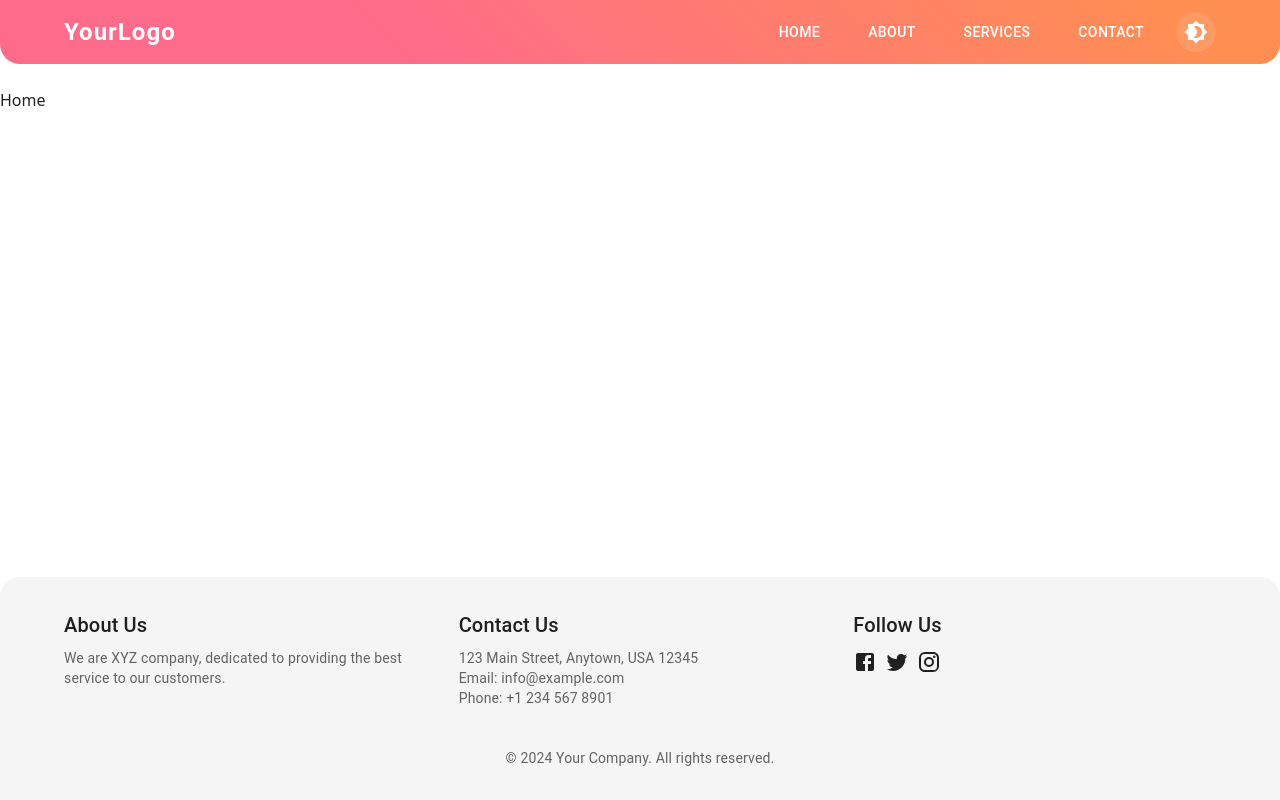
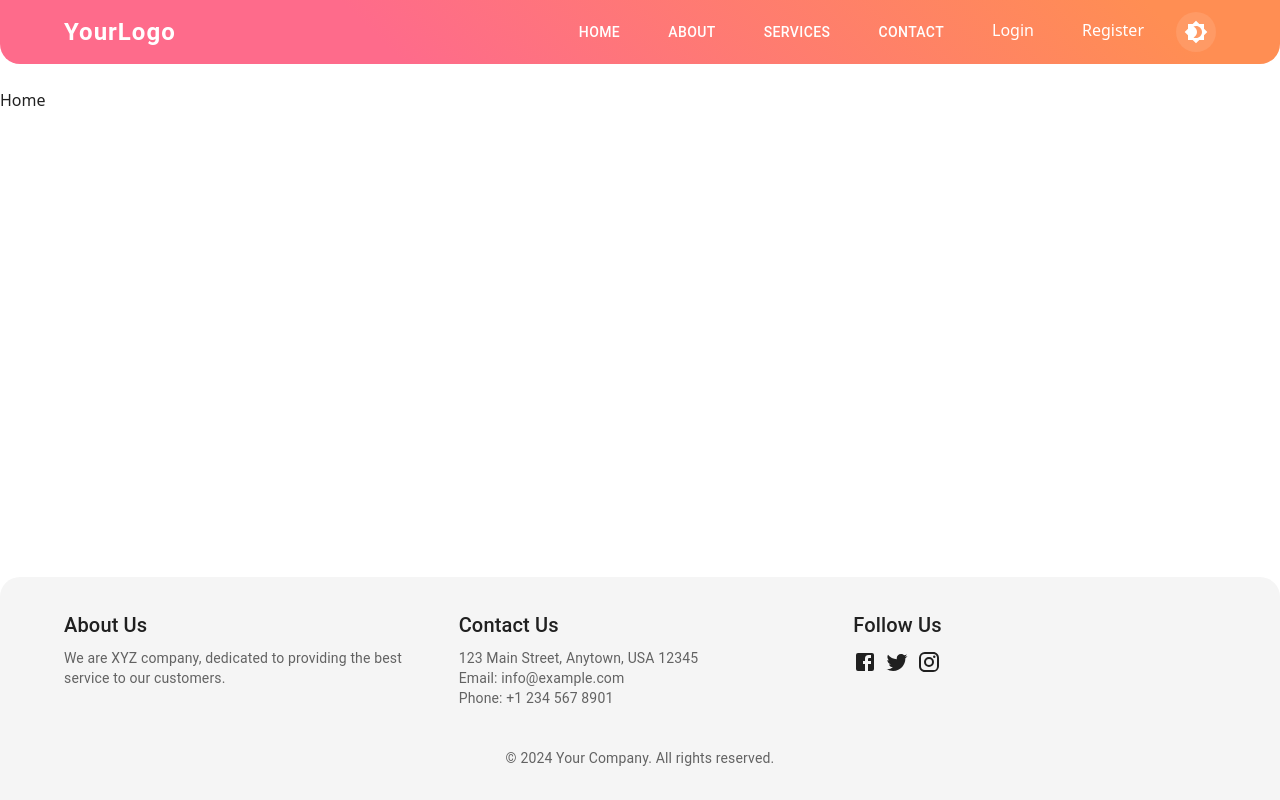
Before and after one commit to vanshika1307/Volunteer-Community-Platform---minihiton, a React (Vite) app in the folder frontend/: page / in a window 1280 px wide. Built offline with nearby package versions, Linux system fonts and the light colour scheme.

Commit message:
heade rmgerge

```diff
--- a/frontend/src/components/Header.jsx
+++ b/frontend/src/components/Header.jsx
@@ -1,12 +1,23 @@
-import React from 'react';
-import { motion } from 'framer-motion';
-import { AppBar, Toolbar, Typography, Button, IconButton, useTheme, Container } from '@mui/material';
-import { Brightness4, Brightness7 } from '@mui/icons-material';
-import { ColorModeContext } from '../utils/ColorModeProvider';
+import React from "react";
+import { motion } from "framer-motion";
+import {
+  AppBar,
+  Toolbar,
+  Typography,
+  Button,
+  IconButton,
+  useTheme,
+  Container,
+  useMediaQuery,
+  Link,
+} from "@mui/material";
+import { Brightness4, Brightness7 } from "@mui/icons-material";
+import { ColorModeContext } from "../utils/ColorModeProvider";
 
 const Header = () => {
   const theme = useTheme();
   const colorMode = React.useContext(ColorModeContext);
+  const isMobile = useMediaQuery(theme.breakpoints.down("sm"));
 
   const headerVariants = {
     hidden: { y: -100, opacity: 0 },
@@ -17,9 +28,9 @@ const Header = () => {
         type: "spring",
         stiffness: 50,
         damping: 20,
-        duration: 0.8
-      }
-    }
+        duration: 0.8,
+      },
+    },
   };
 
   const itemVariants = {
@@ -31,65 +42,107 @@ const Header = () => {
         type: "spring",
         stiffness: 100,
         damping: 10,
-        duration: 0.5
-      }
-    }
+        duration: 0.5,
+      },
+    },
   };
 
   return (
-    <motion.div
-      initial="hidden"
-      animate="visible"
-      variants={headerVariants}
-    >
+    <motion.div initial="hidden" animate="visible" variants={headerVariants}>
       <AppBar
         position="static"
         elevation={0}
         sx={{
-          background: theme.palette.mode === 'dark'
-            ? 'linear-gradient(45deg, #2A3EB1 30%, #4527A0 90%)'
-            : 'linear-gradient(45deg, #FE6B8B 30%, #FF8E53 90%)',
-          borderRadius: '0 0 20px 20px',
+          background:
+            theme.palette.mode === "dark"
+              ? "linear-gradient(45deg, #2A3EB1 30%, #4527A0 90%)"
+              : "linear-gradient(45deg, #FE6B8B 30%, #FF8E53 90%)",
+          borderRadius: "0 0 20px 20px",
         }}
       >
         <Container maxWidth="lg">
           <Toolbar disableGutters sx={{ py: 1 }}>
             <motion.div variants={itemVariants} style={{ flexGrow: 1 }}>
-              <Typography variant="h5" component="div" sx={{ fontWeight: 'bold', letterSpacing: 1 }}>
+              <Typography
+                variant="h5"
+                component="div"
+                sx={{ fontWeight: "bold", letterSpacing: 1 }}
+              >
                 YourLogo
               </Typography>
             </motion.div>
-            <motion.nav variants={itemVariants}>
-              {['Home', 'About', 'Services', 'Contact'].map((item) => (
+            <motion.nav
+              variants={itemVariants}
+              sx={{ display: "flex", alignItems: "center" }}
+            >
+              {["Home", "About", "Services", "Contact"].map((item) => (
                 <Button
                   key={item}
                   color="inherit"
                   sx={{
                     ml: 2,
-                    borderRadius: '20px',
+                    borderRadius: "20px",
                     px: 2,
-                    '&:hover': {
-                      backgroundColor: 'rgba(255, 255, 255, 0.1)',
-                    }
+                    "&:hover": {
+                      backgroundColor: "rgba(255, 255, 255, 0.1)",
+                    },
                   }}
                 >
                   {item}
                 </Button>
               ))}
+              {!isMobile && (
+                <>
+                  <Link
+                    href="/login"
+                    color="inherit"
+                    underline="none"
+                    sx={{
+                      ml: 2,
+                      borderRadius: "20px",
+                      px: 2,
+                      "&:hover": {
+                        backgroundColor: "rgba(255, 255, 255, 0.1)",
+                      },
+                    }}
+                  >
+                    Login
+                  </Link>
+                  <Link
+                    href="/register"
+                    color="inherit"
+                    underline="none"
+                    sx={{
+                      ml: 2,
+                      borderRadius: "20px",
+                      px: 2,
+                      "&:hover": {
+                        backgroundColor: "rgba(255, 255, 255, 0.1)",
+                      },
+                    }}
+                  >
+                    Register
+                  </Link>
+                </>
+              )}
             </motion.nav>
             <motion.div variants={itemVariants}>
               <IconButton
                 sx={{
                   ml: 2,
-                  backgroundColor: 'rgba(255, 255, 255, 0.1)',
-                  '&:hover': {
-                    backgroundColor: 'rgba(255, 255, 255, 0.2)',
-                  }
+                  backgroundColor: "rgba(255, 255, 255, 0.1)",
+                  "&:hover": {
+                    backgroundColor: "rgba(255, 255, 255, 0.2)",
+                  },
                 }}
                 onClick={colorMode.toggleColorMode}
                 color="inherit"
               >
-                {theme.palette.mode === 'dark' ? <Brightness7 /> : <Brightness4 />}
+                {theme.palette.mode === "dark" ? (
+                  <Brightness7 />
+                ) : (
+                  <Brightness4 />
+                )}
               </IconButton>
             </motion.div>
           </Toolbar>
```
